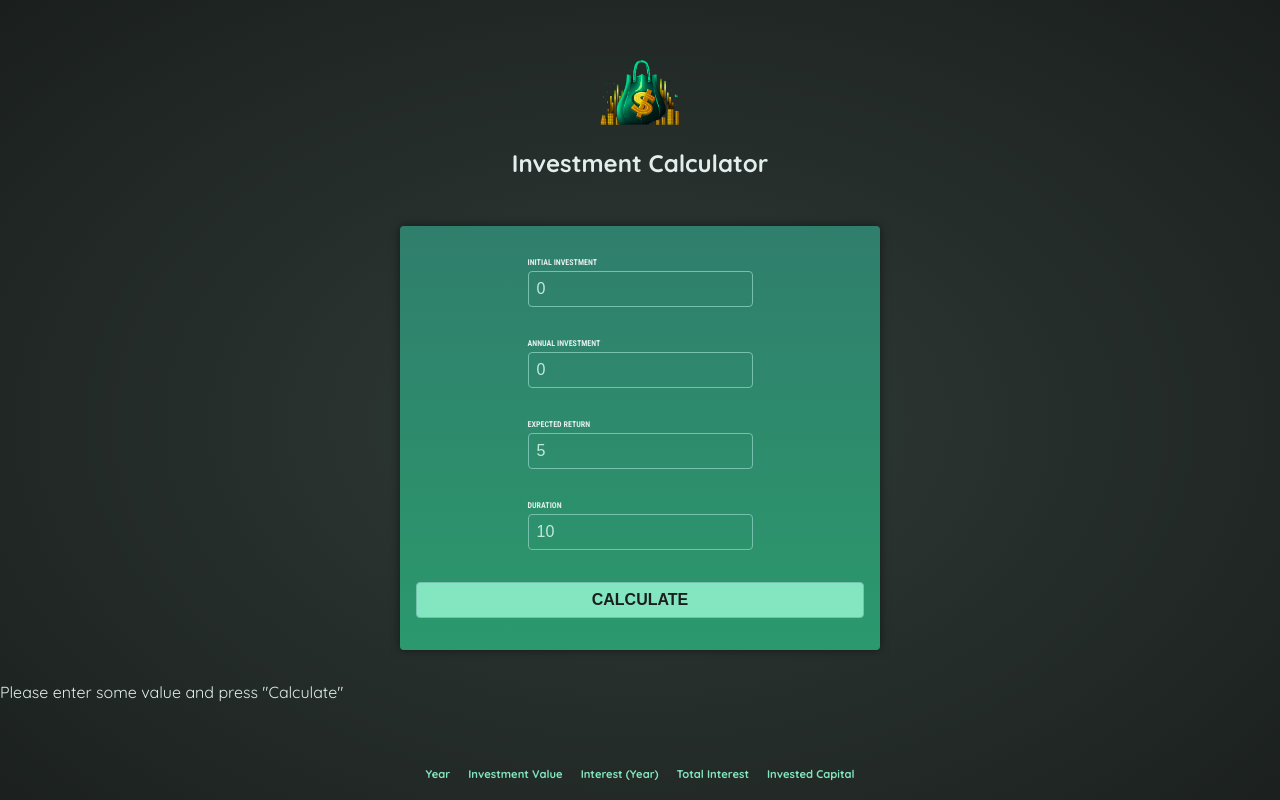
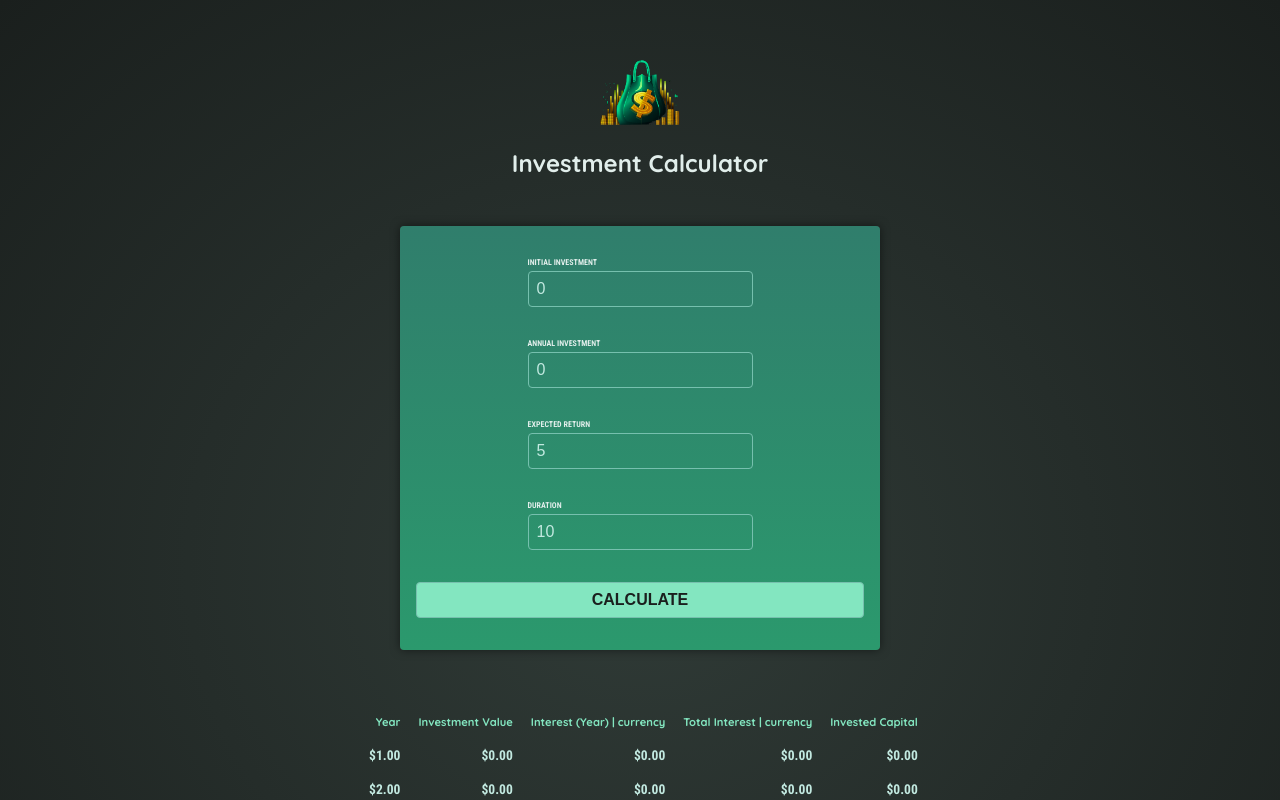
Before and after one commit to tetiana-zhuchenko/investment-calculator-angular-02, an Angular app: page / in a window 1280 px wide. Both pictures are taken after a click on the button "CALCULATE". Shown: the top 800 px of the page. Built offline with nearby package versions, Linux system fonts and the light colour scheme.

Commit message:
feat: added dynamic rendering and conditional rendering(Angular 17) and completed project with decorators

```diff
--- a/src/app/investments-results/investments-results.component.html
+++ b/src/app/investments-results/investments-results.component.html
@@ -1,14 +1,27 @@
-<p>Please enter some value and press "Calculate"</p>
+@if (!results) {
+<p class="center">Please enter some value and press "Calculate"</p>
+} @else {
 
 <table>
   <thead>
     <tr>
       <th>Year</th>
       <th>Investment Value</th>
-      <th>Interest (Year)</th>
-      <th>Total Interest</th>
+      <th>Interest (Year) | currency</th>
+      <th>Total Interest | currency</th>
       <th>Invested Capital</th>
     </tr>
   </thead>
-  <tbody></tbody>
+  <tbody>
+    @for( result of results; track result){
+    <tr>
+      <th>{{ result.year | currency }}</th>
+      <th>{{ result.totalInterest | currency }}</th>
+      <th>{{ result.valueEndOfYear | currency }}</th>
+      <th>{{ result.totalInterest | currency }}</th>
+      <th>{{ result.annualInvestment | currency }}</th>
+    </tr>
+    }
+  </tbody>
 </table>
+}
--- a/src/app/investments-results/investments-results.component.ts
+++ b/src/app/investments-results/investments-results.component.ts
@@ -1,10 +1,11 @@
 import { Component, Input } from '@angular/core';
+import { CurrencyPipe } from '@angular/common';
 import { InvestmentResult } from './investments-results.model';
 
 @Component({
   selector: 'app-investments-results',
   standalone: true,
-  imports: [],
+  imports: [CurrencyPipe],
   templateUrl: './investments-results.component.html',
   styleUrl: './investments-results.component.css',
 })
```
